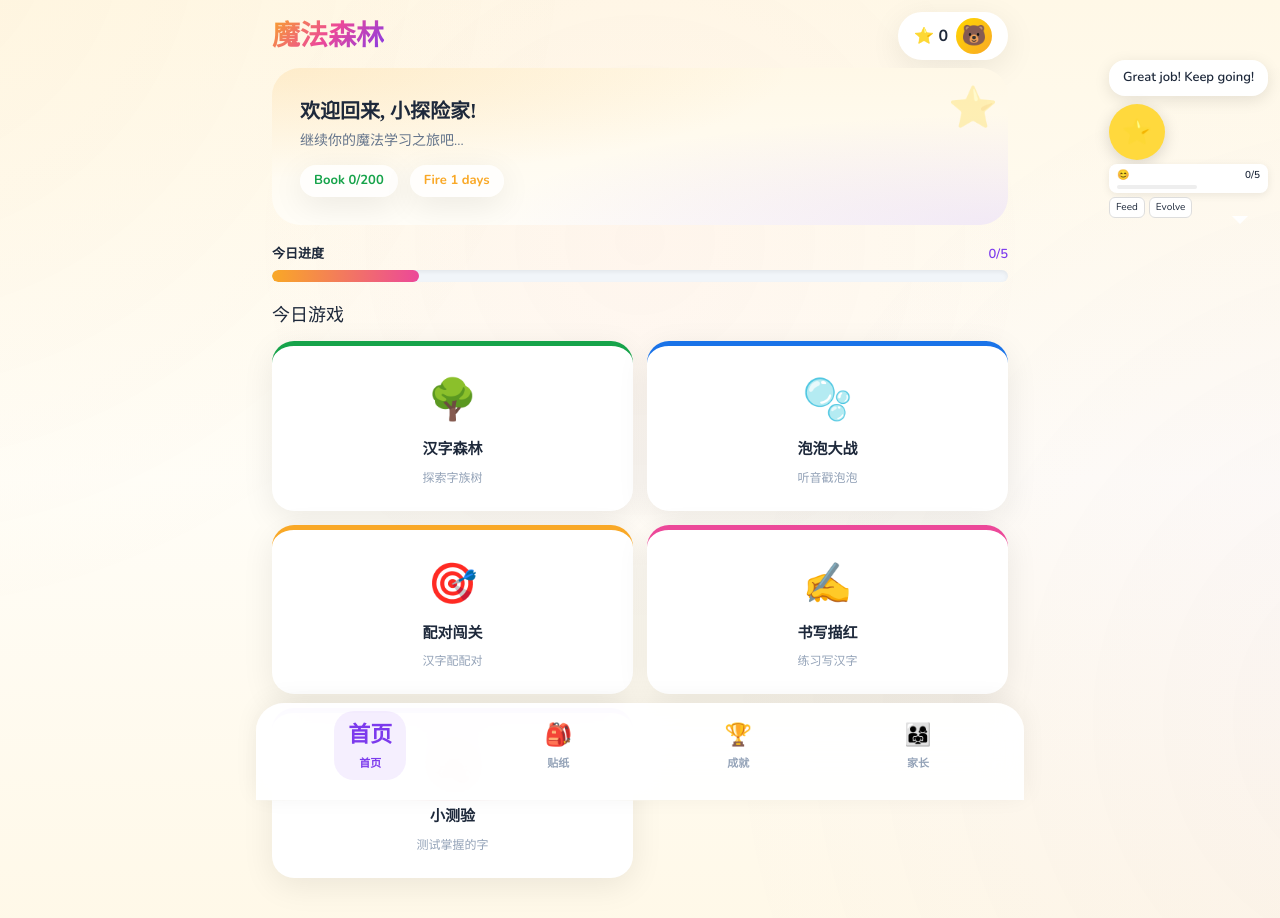
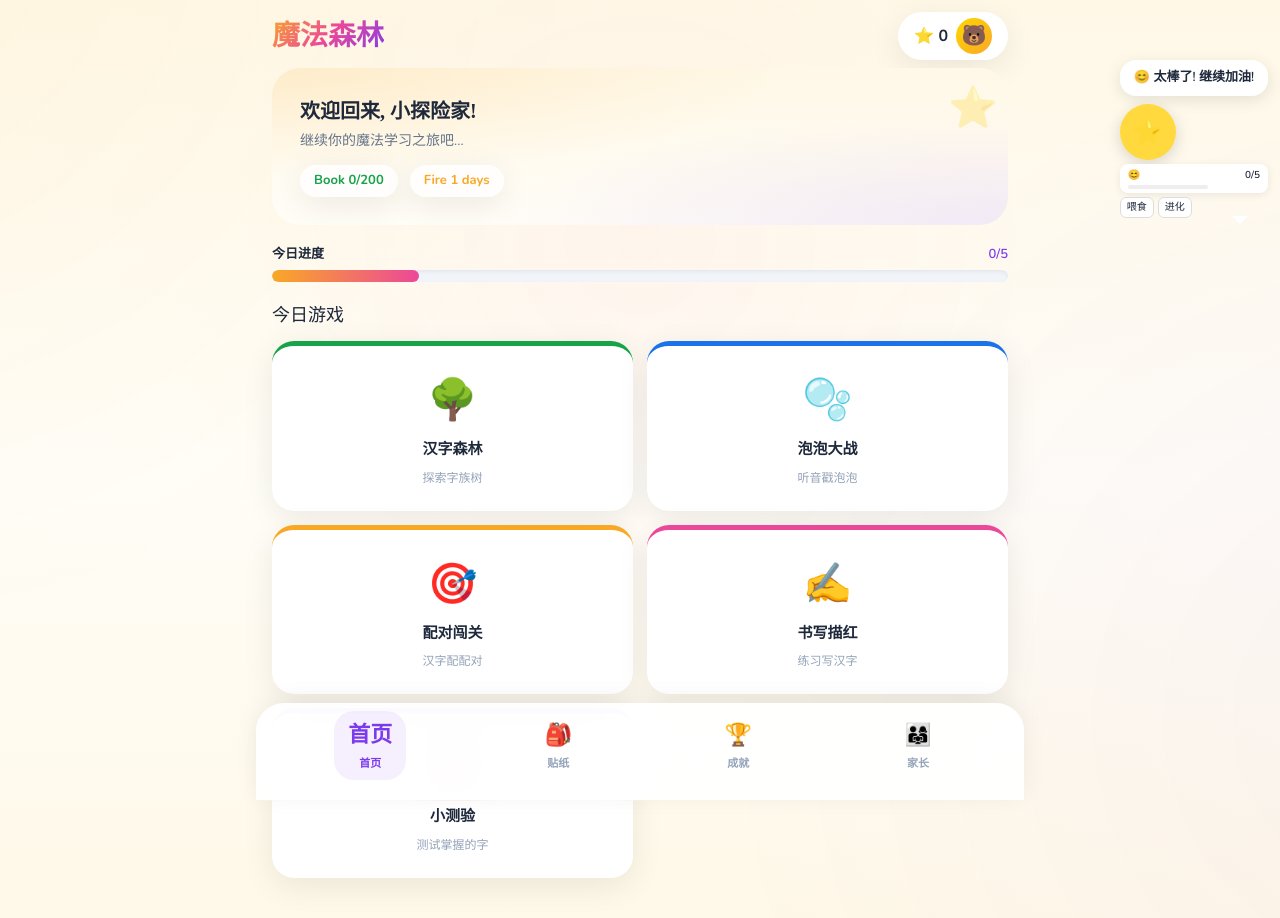
Before and after one commit to zengyforex123456/literacy-kids-app, a React (Vite) app: page /#/ in a window 1280 px wide. Shown: the top 918 px of the page. Built offline with nearby package versions, Linux system fonts and the light colour scheme; a web font is replaced by a local one.

Commit message:
fix: 精灵全中文化 — 小灵+晚安+好饿+太棒了+进化

```diff
--- a/src/shared/components/SimplePet.tsx
+++ b/src/shared/components/SimplePet.tsx
@@ -32,7 +32,7 @@ const ELEMENT_EMOJI: Record<PetElement, string> = {
 
 export function SimplePet() {
   const [pet, setPet] = useState<PetState>({
-    name: 'XiaoLing',
+    name: '小灵',
     mood: 'happy',
     element: 'neutral',
     hunger: 6,
@@ -72,7 +72,7 @@ export function SimplePet() {
   }
 
   const checkEvolution = () => {
-    // Evolve when learned all chars in a radical family
+    // 进化 when learned all chars in a radical family
     setPet(p => ({
       ...p,
       mood: 'evolving',
@@ -83,11 +83,11 @@ export function SimplePet() {
   }
 
   const bubbleMessages: Record<PetMood, string> = {
-    sleeping: 'Zzz... See you tomorrow!',
-    hungry: 'I am hungry! Feed me by learning a character~',
-    happy: 'Great job! Keep going!',
-    excited: 'AMAZING! You reached the daily goal!',
-    evolving: 'I am evolving!!',
+    sleeping: '💤 晚安... 明天见!',
+    hungry: '😋 好饿! 学个字喂我吧~',
+    happy: '😊 太棒了! 继续加油!',
+    excited: '🥳 太厉害了! 今日目标达成!',
+    evolving: '✨ 我要进化了!!',
   }
 
   return (
@@ -144,8 +144,8 @@ export function SimplePet() {
 
       {/* Hidden feed test buttons for demo */}
       <div style={{ marginTop:4,display:'flex',gap:4 }}>
-        <button onClick={feed} style={{ fontSize:10,padding:'2px 6px',borderRadius:6,border:'1px solid #DDD',background:'white',cursor:'pointer' }}>Feed</button>
-        <button onClick={checkEvolution} style={{ fontSize:10,padding:'2px 6px',borderRadius:6,border:'1px solid #DDD',background:'white',cursor:'pointer' }}>Evolve</button>
+        <button onClick={feed} style={{ fontSize:10,padding:'2px 6px',borderRadius:6,border:'1px solid #DDD',background:'white',cursor:'pointer' }}>喂食</button>
+        <button onClick={checkEvolution} style={{ fontSize:10,padding:'2px 6px',borderRadius:6,border:'1px solid #DDD',background:'white',cursor:'pointer' }}>进化</button>
       </div>
     </div>
   )
```
